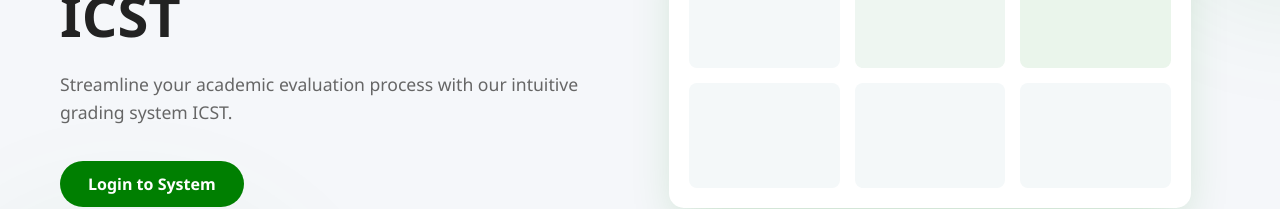
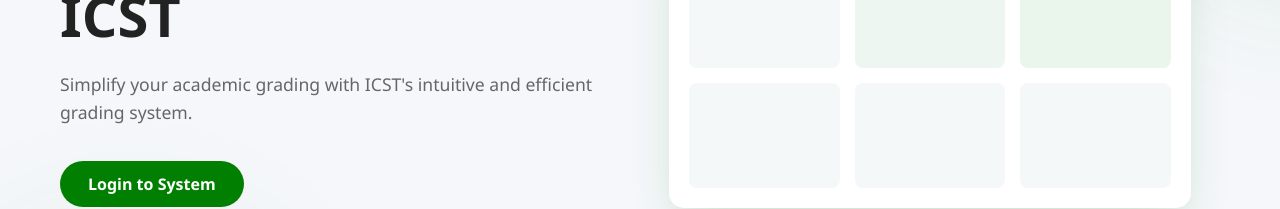
Before and after one commit to RafhHitosis/CPICSTMGSADMIN, a plain HTML site: page index.html in a window 1280 px wide. Shown: the part 359-568 px from the top of the page. Drawn offline with Linux system fonts and the light colour scheme.

Commit message:
change desc

```diff
--- a/index.html
+++ b/index.html
@@ -432,7 +432,7 @@
         <section class="hero">
             <div class="hero-content">
                 <h1 class="hero-title"><span>Grading System</span> for ICST</h1>
-                <p class="hero-description">Streamline your academic evaluation process with our intuitive grading system ICST.</p>
+                <p class="hero-description">Simplify your academic grading with ICST's intuitive and efficient grading system.</p>
                 <button class="btn btn-primary" id="login-btn">Login to System</button>
             </div>
             <div class="hero-image">
```
